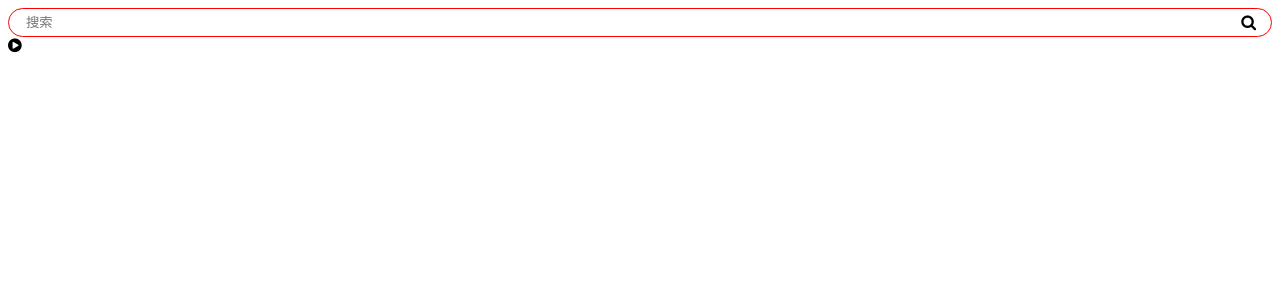
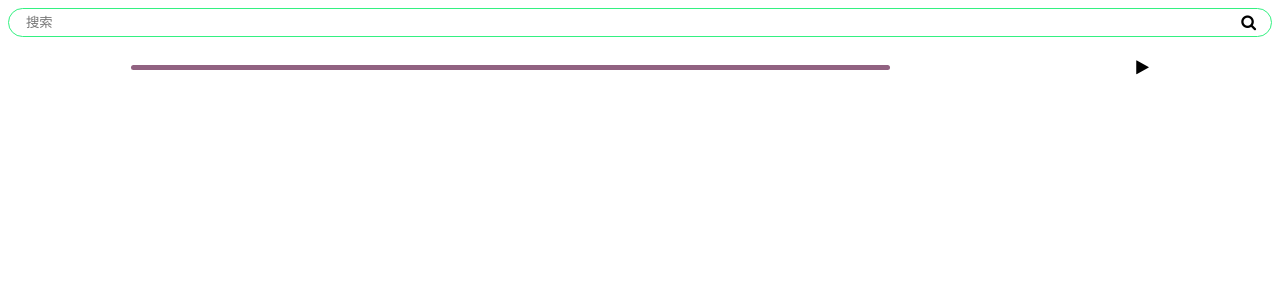
Before and after one commit to shadow-mike/angular-music-box-demo, an Angular app: page /main in a window 1280 px wide. Shown: the top 300 px of the page. Built offline with nearby package versions, Linux system fonts and the light colour scheme.

Commit message:
update component: player

```diff
--- a/src/app/shared/player/player.component.html
+++ b/src/app/shared/player/player.component.html
@@ -1,5 +1,17 @@
 <div class="player-container">
-  <i class="fa fa-play-circle fa-4" aria-hidden="true" (click)="audio.play()"></i>
+
+  <!-- 进度条 -->
+  <div class="progress-bar">
+    <!-- <div class="duration-bar" [ngStyle]="{'width.%': (audio.currentTime/audio.duration)*100}"></div> -->
+    <div class="duration-bar" [ngStyle]="{'width.%': mcl}"></div>
+  </div>
+  <!-- 播放按钮 -->
+  <i #audioBtn
+    class="fa audio-btn"
+    [ngClass]="audio.paused ? 'fa-play' : 'fa-pause'"
+    aria-hidden="true"
+    (click)="audio.paused ? audio.play() : audio.pause()">
+  </i>
 </div>
 
 <audio #audio [src]="album.music">
--- a/src/app/shared/player/player.component.scss
+++ b/src/app/shared/player/player.component.scss
@@ -1,3 +1,35 @@
 .player-container {
-    height:60px;
+  height:60px;
+  display: flex;
+  justify-content: space-around;
+  align-items: center;
+
+  .progress-bar {
+    min-width: 100px;
+    width: 60%;
+    height: 5px;
+    background-color: #916281;
+    border-radius: 10px;
+    position: relative;
+  }
+
+  .duration-bar {
+    height: 3px;
+    background-color: #9ff281;
+    border-radius: 10px;
+    position: absolute;
+    // width: 20%;
+    z-index: 1;
+    top: 1px;
+    &:after {
+      content: '';
+      background-color: red;
+      width: 5px;
+      height: 5px;
+    }
+  }
+
+  .audio-btn {
+    cursor: pointer;
+  }
 }
--- a/src/app/shared/player/player.component.ts
+++ b/src/app/shared/player/player.component.ts
@@ -1,18 +1,35 @@
-import { Component, OnInit, Input } from '@angular/core';
+import { Component, OnInit, Input, ElementRef, ViewChild, Renderer2 } from '@angular/core';
 import { Album } from '../../shared/class/album';
 
 @Component({
   selector: 'm-player',
   templateUrl: './player.component.html',
-  styleUrls: ['./player.component.scss']
+  styleUrls: ['./player.component.scss'],
+  // changeDetection: ChangeDetectionStrategy.OnPush
 })
 export class PlayerComponent implements OnInit {
 
+
+  mcl: number = 0; // music current length
   @Input() album: Album = new Album();
-  constructor() { }
+  @ViewChild('audio') audio: ElementRef;
+  @ViewChild('audioBtn') audioBtn: ElementRef;
+
+  constructor(
+    public renderer: Renderer2
+  ) { }
 
   ngOnInit() {
-    this.album.music = 'http://m10.music.126.net/20170807151441/ac9d9bcf21011543b31ad34d7b4e1963/ymusic/fd75/c069/b7d0/b24b661d90b6d82ff42730c355c91c6b.mp3';
+    this.album.music = 'http://m10.music.126.net/20170807222129/88261227856ef422f9f4ebfa77db90ac/ymusic/7d5f/aaeb/36d1/3921301e60fddf07aa85f016a00241f3.mp3';
+    this.renderer.listen(this.audioBtn.nativeElement, 'click', (event) => {
+      console.log(event)
+      // 判断状态，定时器修改mcl
+    })
   }
 
+  // ngDoCheck() {
+  //   console.log(this.mcl)
+  //   this.mcl = (this.audio.nativeElement.currentTime / this.audio.nativeElement.duration) * 100;
+  // }
+
 }
--- a/src/app/shared/search-bar/search-bar.component.scss
+++ b/src/app/shared/search-bar/search-bar.component.scss
@@ -2,7 +2,7 @@
 
   display: flex;
   padding: 5px 15px;
-  border: 1px solid red;
+  border: 1px solid #33f181;
   border-radius: 100px;
 
   input.content {
```
